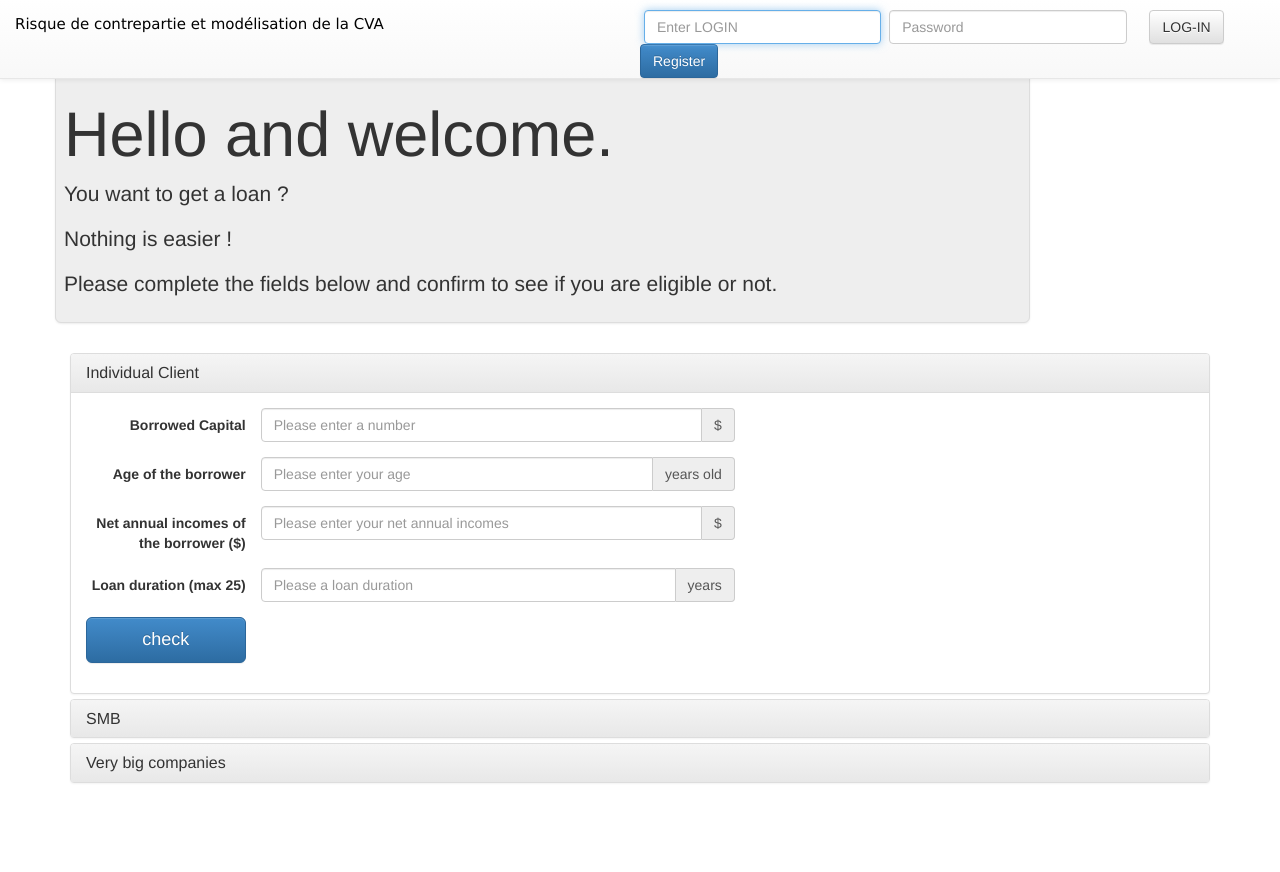
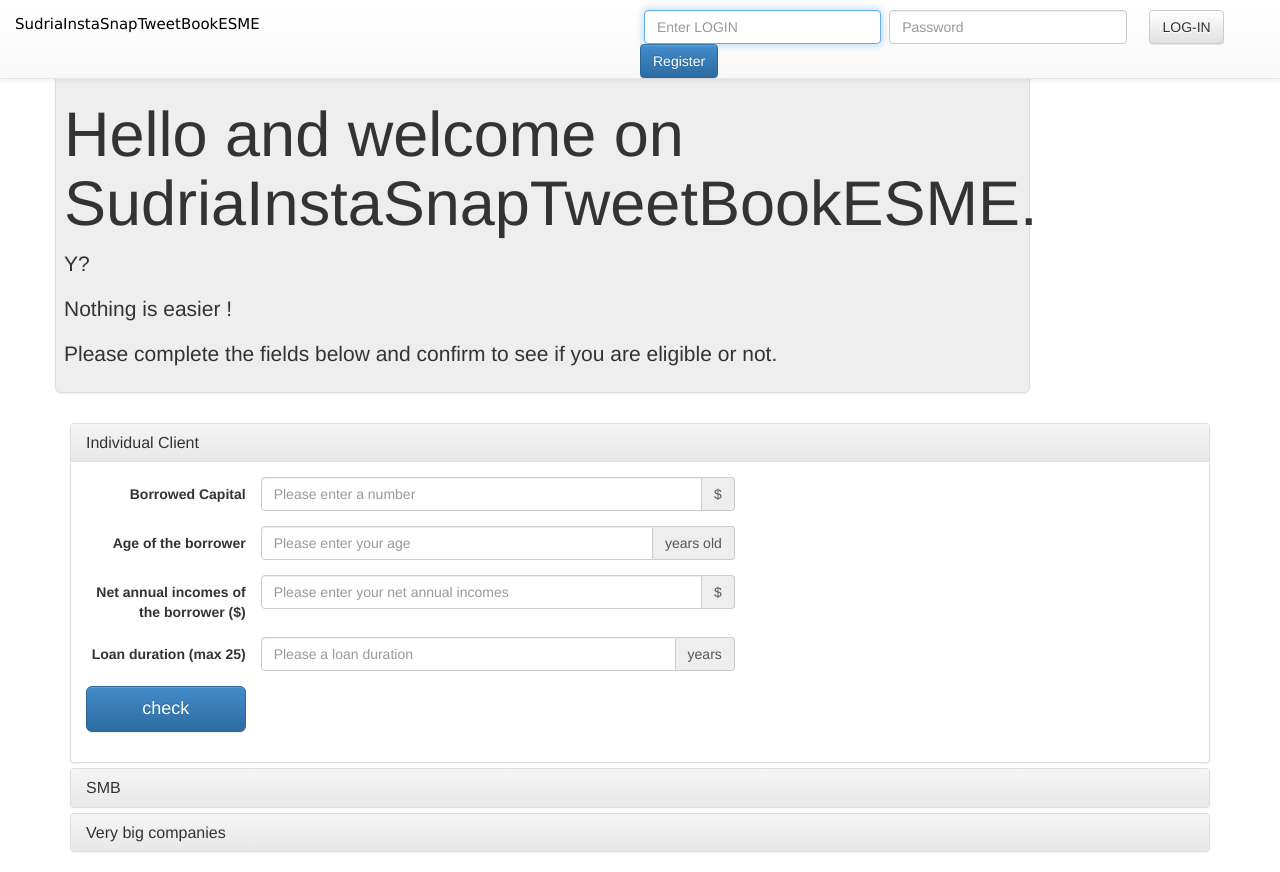
Before and after one commit to RomainCucu/projetMaximeClientConnected, a website: page index.html in a window 1280 px wide. Before the commit the page ends 803 px from the top, so only its background shows below. Drawn offline with Linux system fonts and the light colour scheme.

Commit message:
alex modif

```diff
--- a/index.html
+++ b/index.html
@@ -9,7 +9,7 @@
 		<link rel="stylesheet" type="text/css" href="dist/css/bootstrap.min.css" />
 		<link rel="stylesheet" type="text/css" href="dist/css/bootstrap-theme.min.css" />
 
-		<title>Risque de contrepartie et modélisation de la CVA</title>
+		<title>TP - Client Serveur</title>
   </head>
 
  	<body style="padding-top: 0px;">
@@ -25,7 +25,7 @@
 							<div class="navbar-header">
 								<a class="navbar-brand active" href="index.html">
 									<p style="font:15px verdana; color:#000;">
-										Risque de contrepartie et modélisation de la CVA
+										SudriaInstaSnapTweetBookESME
 									</p>
 								</a>
 								 <button type="button" class="navbar-toggle" data-toggle="collapse" data-target="#bs-example-navbar-collapse-1">
@@ -92,8 +92,8 @@
 				<div class="row" style="margin-top:70px;">
 					<div class="col-md-10 img-thumbnail jumbotron" style="padding:8px;">
 						<div>
-							<h1>Hello and welcome.</h1>
-							<p>You want	to get a loan ?</p>
+							<h1>Hello and welcome on SudriaInstaSnapTweetBookESME.</h1>
+							<p>Y?</p>
 							<p>Nothing is easier !</p>
 							<p>Please complete the fields below and confirm to see if you are eligible or not.
 						</div>
```
